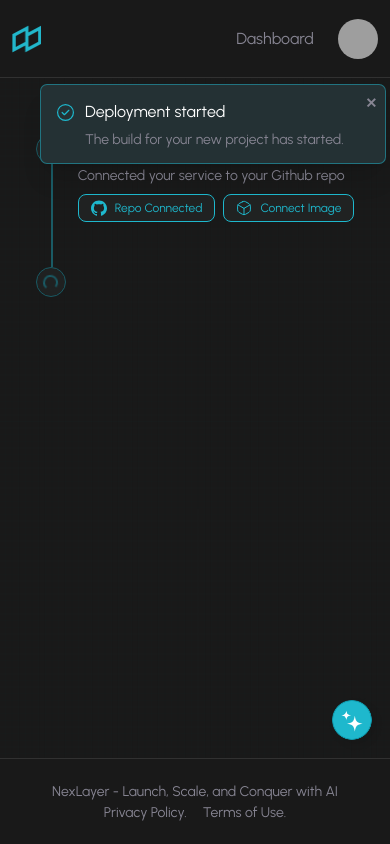
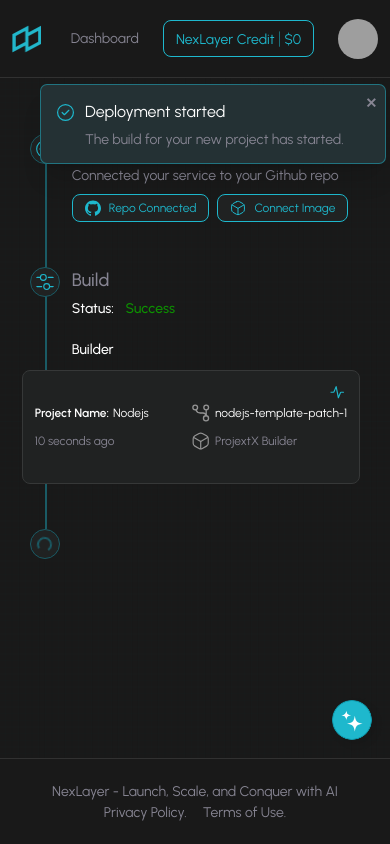
Before and after one commit to Raja-Abbas/nex, a React (Create React App) app: page /build in a window 390 px wide. Built offline with nearby package versions, Linux system fonts and the light colour scheme; grey boxes are pictures that could not be loaded.

Commit message:
optimize stepper and reponsive on small screens

```diff
--- a/src/components/SideLayout.js
+++ b/src/components/SideLayout.js
@@ -16,7 +16,7 @@
       <div className="w-full md:w-[25%] bg-light-black overflow-y-auto overflow-hidden scrollbar sm:max-h-[80vh] md:h-[80vh]">
         <Sidebar handleMenuClick={handleMenuClick} />
       </div>
-      <div className="bg-background h-[100vh] xl:h-[80vh] w-full md:w-[75%] overflow-y-auto overflow-hidden scrollbar">
+      <div className="bg-background max-h-[80vh] xl:h-[80vh] w-full md:w-[75%] overflow-y-auto overflow-hidden scrollbar">
         <CardsContent selectedMenu={selectedMenu} onCardSelect={onCardSelect} />
       </div>
     </div>
--- a/src/components/aceternityComponents/ModalAfterWaitlist.tsx
+++ b/src/components/aceternityComponents/ModalAfterWaitlist.tsx
@@ -16,7 +16,7 @@
 
   return (
     <div className="fixed w-full h-full bg-[#070707] bg-opacity-75 inset-0 z-[1000] flex items-center justify-center">
-      <div className="bg-background relative text-center bg-opacity-100 z-[1000] p-[26px] pt-[48px] rounded-md shadow-xl my-[45px] mx-[55px] max-md:w-full md:w-auto h-full md:h-auto md:max-h-[80vh] overflow-y-auto scrollbar">
+      <div className="bg-background relative text-center bg-opacity-100 z-[1000] p-[26px] pt-[48px] rounded-md shadow-xl my-[45px] mx-[55px] max-md:w-full md:w-auto h-full md:h-auto max-h-[80vh] overflow-y-auto scrollbar">
         <img src={WoohooImage} alt="WoohooImage" className="w-auto h-[100px] mx-auto" />
         <p className="text-4xl font-bold text-white mt-[10px]">Woohoo!</p>
         <div className="mt-[45px] text-white">
--- a/src/components/aceternityComponents/StepComponent.tsx
+++ b/src/components/aceternityComponents/StepComponent.tsx
@@ -130,20 +130,20 @@
           )}
           {step.details && (
             <div
-              className={`max-lg:w-auto ${
+              className={`max-md:w-auto ${
                 step.id === 5 ? "flex flex-col" : "grid grid-cols-2 grid-rows-2"
-              } md:w-[600px] md:min-h-[77px] gap-y-[8px] border border-[#363838] hover:shadow-xl cardDetails cursor-pointer 2xl:w-[700px] bg-medium-grey-color bg-opacity/50 max-md:ml-[-50px] md:ml-[-50px] z-[1000] mt-[10px] md:py-[15px] md:px-[50px] max-md:p-4 max-md:py-8 rounded-lg relative`}
+              } md:w-[600px] md:min-h-[77px] gap-y-[8px] border border-[#363838] hover:shadow-xl cardDetails cursor-pointer 2xl:w-[700px] bg-medium-grey-color bg-opacity/50 max-md:ml-[-50px] md:ml-[-50px] z-[1000] mt-[10px] md:py-[15px] md:px-[50px] max-md:p-3 max-md:py-8 rounded-lg relative`}
               onClick={toggleBuildPageDetails}
             >
               <img
                 src={BlueSvg}
                 alt="BlueSvg"
-                className="absolute top-[15px] right-[15px] rounded-full bluesvg p-1 border border-medium-grey-color transition-all"
+                className="absolute max-md:top-[10px] max-md:right-[10px] md:top-[15px] md:right-[15px] rounded-full bluesvg p-1 border border-medium-grey-color transition-all"
               />
               {step.details.map((detail, index) => (
                 <div
                   key={index}
-                  className={`text-description-color flex gap-[12px] items-center mb-0 ${
+                  className={`text-description-color flex max-md:gap-[4px] md:gap-[12px] items-center mb-0 ${
                     step.id === 5 && detail.label ? "hidden" : ""
                   }`}
                 >
@@ -160,8 +160,8 @@
                     <span
                       className={`${detail.label === "Time" ? "hidden" : ""} ${
                         detail.text === "white"
-                          ? "text-white text-base font-semibold"
-                          : "text-description-color text-base font-semibold"
+                          ? "text-white max-md:text-tiny md:text-base font-semibold"
+                          : "text-description-color max-md:text-tiny md:text-base font-semibold"
                       }`}
                     >
                       {detail.label}:
@@ -170,8 +170,8 @@
                   <span
                     className={`${
                       detail.text === "white"
-                        ? "text-white text-base font-normal"
-                        : "text-description-color text-base font-normal"
+                        ? "text-white max-md:text-tiny md:text-base font-normal"
+                        : "text-description-color max-md:text-tiny md:text-base font-normal"
                     }`}
                   >
                     {detail.value}
@@ -179,7 +179,7 @@
                 </div>
               ))}
               {step.id === 5 && (
-                <div className="flex flex-row mt-[8px] gap-[56px]">
+                <div className="flex flex-row mt-[8px] max-md:gap-[10px] md:gap-[56px]">
                   {step.details.some(
                     (detail) => detail.label === "Feedback"
                   ) && (
--- a/src/components/aceternityComponents/multi-step-loader.tsx
+++ b/src/components/aceternityComponents/multi-step-loader.tsx
@@ -1,11 +1,10 @@
 import React, { useEffect, useState } from "react";
 import Waitlist from '../WaitlistComponent';
 import TemplateWaitlistModal from "../TemplateWaitlistModal";
-import DeploymentAlert from "./DeploymentAlert"
-import ModalAlert from "./ModalAlert"
-import StepComponent from "./StepComponent"
-import { Step } from "./StepComponent"
-
+import DeploymentAlert from "./DeploymentAlert";
+import ModalAlert from "./ModalAlert";
+import StepComponent from "./StepComponent";
+import { Step } from "./StepComponent";
 
 interface MultiStepLoaderProps {
   steps: Step[];
@@ -24,7 +23,6 @@
 }) => {
   const [visibleSteps, setVisibleSteps] = useState<Step[]>([]);
   const [showModal, setShowModal] = useState(false);
-  const [currentStep, setCurrentStep] = useState<number>(0);
   const [isAlertOpen, setIsAlertOpen] = useState<boolean>(false);
   const [showModalAlert, setShowModalAlert] = useState<boolean>(false);
   const [hasModalAlertShown, setHasModalAlertShown] = useState<boolean>(false);
@@ -34,11 +32,17 @@
       setIsAlertOpen(false);
       setShowModalAlert(false);
       setHasModalAlertShown(false);
+      setVisibleSteps([]);
 
       let index = 0;
       const interval = setInterval(() => {
         if (index < steps.length) {
-          setVisibleSteps((prevSteps) => [...prevSteps, steps[index]]);
+          setVisibleSteps((prevSteps) => {
+            if (!prevSteps.some(step => step.id === steps[index].id)) {
+              return [...prevSteps, steps[index]];
+            }
+            return prevSteps;
+          });
           index++;
         } else {
           clearInterval(interval);
@@ -53,25 +57,33 @@
   }, [loading, duration, steps]);
 
   useEffect(() => {
+    let interval: NodeJS.Timeout;
     if (loading) {
-      setCurrentStep(0);
-      const interval = setInterval(() => {
-        setCurrentStep((prevStep) => prevStep + 1);
+      setVisibleSteps([]);
+      interval = setInterval(() => {
+        setVisibleSteps((prevSteps) => {
+          const nextStepIndex = prevSteps.length;
+          if (nextStepIndex < steps.length) {
+            return [...prevSteps, steps[nextStepIndex]];
+          } else {
+            clearInterval(interval);
+            return prevSteps;
+          }
+        });
       }, duration);
 
       return () => clearInterval(interval);
-    } else {
-      setCurrentStep(0);
     }
-  }, [loading, duration]);
+  }, [loading, duration, steps]);
 
   useEffect(() => {
-    if (currentStep >= steps.length && !hasModalAlertShown) {
+    if (visibleSteps.length === steps.length && !hasModalAlertShown) {
       setTimeout(() => {
         setShowModalAlert(true);
+        setHasModalAlertShown(true);
       }, 2000);
     }
-  }, [currentStep, steps.length, hasModalAlertShown]);
+  }, [visibleSteps, steps.length, hasModalAlertShown]);
 
   if (!loading) return null;
 
@@ -86,8 +98,6 @@
   const closeSelectedCardModal = () => {
     setShowModal(false);
   };
-
-
 
   return (
     <div>
@@ -114,7 +124,7 @@
         </div>
       ))}
       {showModalAlert && (
-       <ModalAlert
+        <ModalAlert
           isOpen={showModalAlert}
           message="Deployment Successful"
           time="2 min ago"
--- a/src/components/common/BuildNavbar.js
+++ b/src/components/common/BuildNavbar.js
@@ -16,9 +16,9 @@
   const [isModalOpen, setIsModalOpen] = useState(false);
 
   useEffect(() => {
-    const animationDuration = 1000;
+    const animationDuration = 3000;
     const framesPerSecond = 60;
-    const increment = credit / (animationDuration / 1000) / framesPerSecond;
+    const increment = credit / (animationDuration / 3000) / framesPerSecond;
     let currentCredit = 0;
 
     const interval = setInterval(() => {
@@ -29,7 +29,7 @@
         clearInterval(interval);
         setIsModalOpen(true);
       }
-    }, 1000 / framesPerSecond);
+    }, 3000 / framesPerSecond);
 
     return () => clearInterval(interval);
   }, [credit]);
@@ -41,20 +41,20 @@
   return (
     <div className="bg-background border-b border-line-color">
       <div className="px-2 max-md:px-3 container mx-auto flex justify-between items-center py-[18.5px]">
-        <a className="flex gap-5" href="/build">
+        <a className="flex max-md:gap-[2px] md:gap-5" href="/build">
           <img className="w-[29px] h-[28px]" src={Logo} alt="Logo" />
           <p className="text-lg leading-[24px] text-white font-thin max-md:hidden">sasdeployer / {cardTitle} / production</p>
         </a>
         <div className="flex gap-6 items-center">
           <Link
             to="/dashboard"
-            className={`font-normal text-lg ${isDashboardActive ? 'text-white' : 'text-description-color'} xs:block cursor-pointer hover:text-opacity-75 transition-all`}
+            className={`font-normal max-md:text-base md:text-lg ${isDashboardActive ? 'text-white' : 'text-description-color'} xs:block cursor-pointer hover:text-opacity-75 transition-all`}
           >
             Dashboard
           </Link>
           <p className="font-normal text-lg text-description-color max-md:hidden">Feedback</p>
-          <p className="font-normal text-lg border rounded-lg py-1 px-3 border-dark-blue bg-medium-gray text-dark-blue max-md:hidden">
-            NexLayer Credit <span className="text-xl font-thin">|</span> ${animatedCredit.toFixed(0)} {/* Display animated credit value */}
+          <p className="font-normal max-md:text-base md:text-lg border rounded-lg py-1 px-3 border-dark-blue bg-medium-gray text-dark-blue">
+            NexLayer Credit <span className="text-xl font-thin">|</span> ${animatedCredit.toFixed(0)}
           </p>
           <Avatar facebookId="10000" size="40" round={true} />
         </div>
--- a/src/pages/BuildPage.js
+++ b/src/pages/BuildPage.js
@@ -20,10 +20,10 @@
 
   return (
     <div
-      className={`grid max-lg:px-4 w-full max-lg:h-full lg:h-auto scrollbar overflow-x-hidden gap-[50px] justify-center ${
+      className={`grid max-lg:px-4 w-full scrollbar overflow-x-hidden gap-[50px] justify-center ${
         showDeploymentDetails
-          ? "lg:grid-cols-2 max-lg:grid-cols-1 max-lg:grid-rows-2"
-          : "max-lg:grid-cols-1 max-lg:grid-rows-2"
+          ? "lg:grid-cols-2 max-lg:grid-cols-1 max-lg:grid-rows-2 max-lg:h-full lg:h-auto"
+          : "max-lg:grid-cols-1 max-lg:grid-rows-2 h-auto"
       }`}
     >
       {!showDeploymentDetails && <ChatBotComponent />}
```
